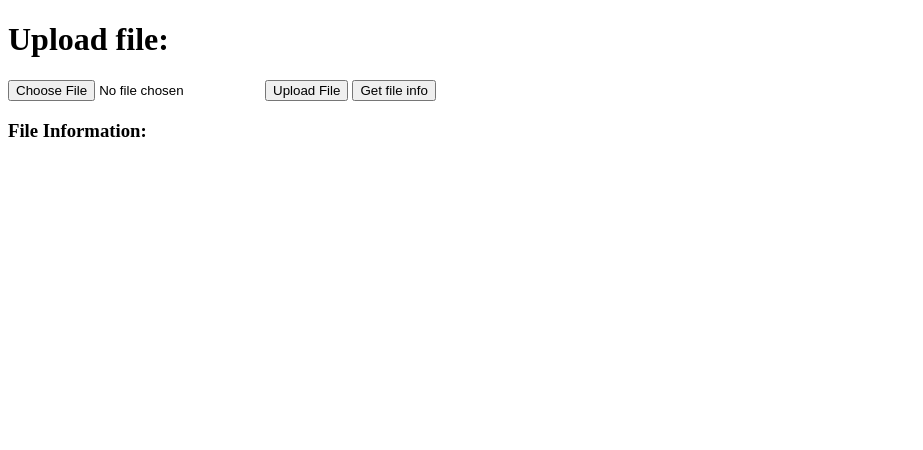
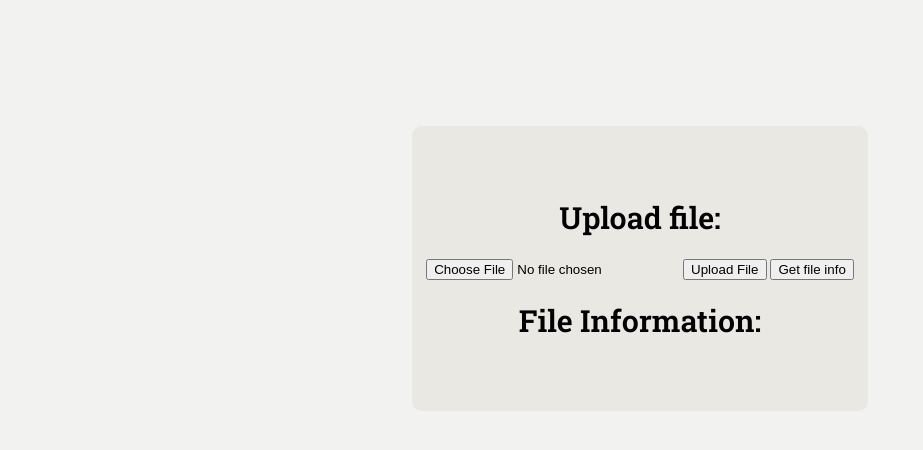
Before and after one commit to deepak25802/deepak-RapidFortAssignment, a website: page src/index.html in a window 1280 px wide. Shown: the whole page, without its empty margins (0-923 px from the left). Drawn offline with Linux system fonts and the light colour scheme.

Commit message:
adding style

```diff
--- a/src/index.html
+++ b/src/index.html
@@ -4,16 +4,22 @@
     <meta charset="UTF-8">
     <meta name="viewport" content="width=device-width, initial-scale=1.0">
     <title>File upload and details</title>
+    <link rel="preconnect" href="https://fonts.googleapis.com">
+    <link rel="preconnect" href="https://fonts.gstatic.com" crossorigin>
+    <link href="https://fonts.googleapis.com/css2?family=Roboto+Slab:wght@600&display=swap" rel="stylesheet">
+    <link rel="stylesheet" href="style.css">
 </head>
 <body>
     <div class="container">
-        <h1>Upload file: </h1>
+        <div>
+            <h1 class="heading">Upload file: </h1>
+        </div>
         <form action="none">
             <input type="file" name="file" id="file">
             <button type="submit">Upload File</button>
             <button id="get-info">Get file info</button>
         </form>
-        <h3>File Information: </h3>
+        <h1 class="heading">File Information: </h1>
         <div id="file-info"></div>
     </div>
 
@@ -45,7 +51,6 @@
                 } else {
                     const name = data.fileinfo.name;
                     const size = data.fileinfo.size;
-                    const type = data.fileinfo.filetype;
                     const infoDiv = document.querySelector('#file-info');
 
                     infoDiv.innerHTML = '<p>Name : ' + name + '</p>' +
--- a/src/index.js
+++ b/src/index.js
@@ -50,7 +50,6 @@ app.get('/getinfo/:filename', (req, res) => {
       const fileInfo = {
         "name" : filename,
         "size" : fileStats.size,
-        "filetype" : type(filePath)
       }
       res.json({ fileinfo: fileInfo });
     }
--- /dev/null
+++ b/src/style.css
@@ -0,0 +1,19 @@
+body {
+    background-color: #f2f2f0;
+    font-family: 'Roboto Slab', serif;
+}
+.container{
+    background-color: rgba(221, 214, 206, 0.4);
+    display: flex;
+    justify-content: center;
+    align-items: center;
+    flex-direction: column;
+    /* border: 2px solid red; */
+    margin: 10% 32%;
+    border-radius: 10px;
+    padding: 50px 10px ;
+}
+
+.heading {
+    font-size: 1.9rem;
+}
```
